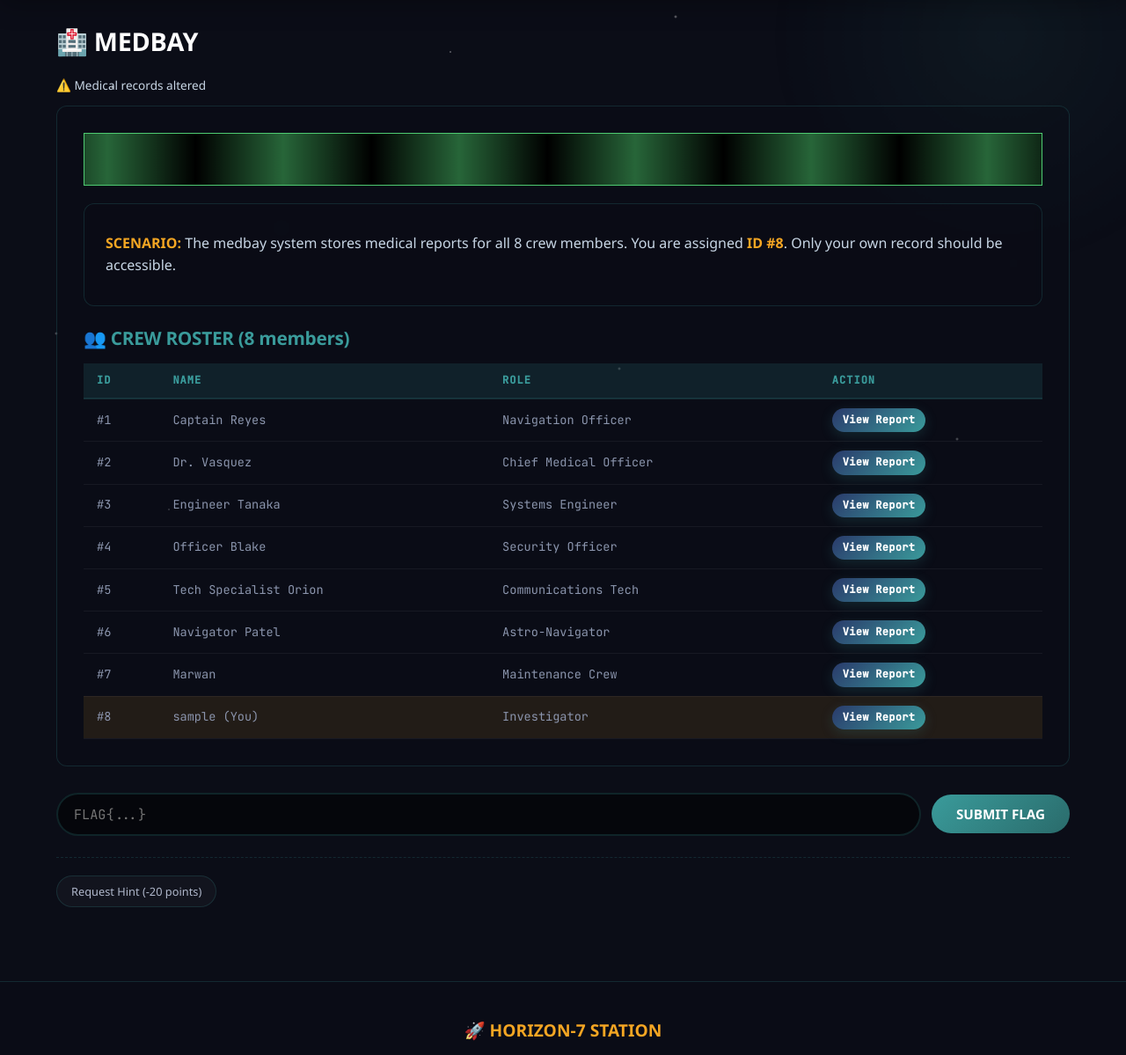
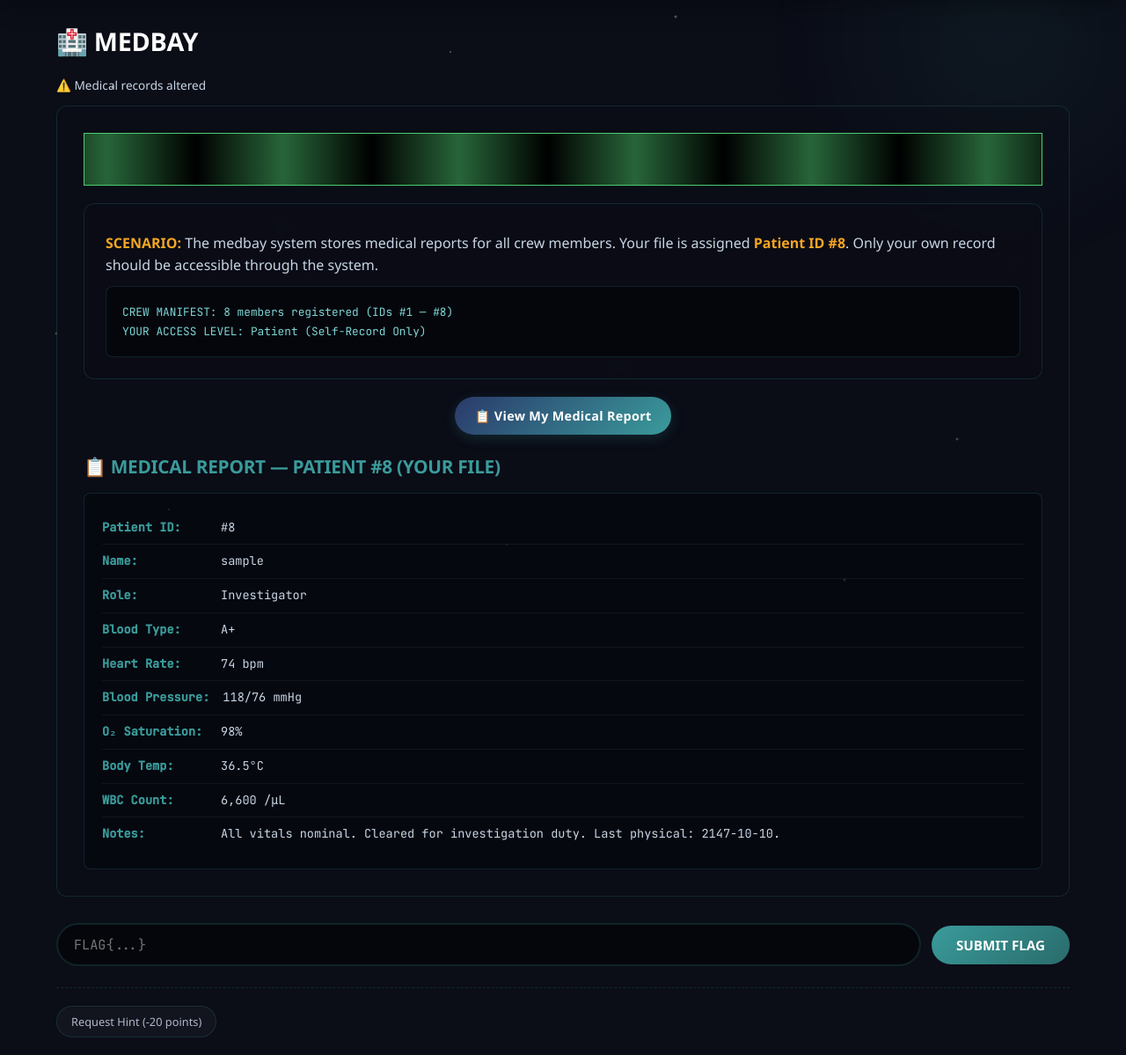
Before and after one commit to DioBrandostar/Among-Us-CTF, a Flask app: page /medbay in a window 1280 px wide. Shown: the part 61-1260 px from the top of the page at 88% size. Run offline with Flask 3, Linux system fonts and the light colour scheme; a user stored in the database is signed in; tables that the repository leaves empty hold one stand-in row (values such as "Sample post").

Commit message:
fixing rooms

```diff
--- a/impostor-hunt-ctf-final/app/routes/rooms/medbay.py
+++ b/impostor-hunt-ctf-final/app/routes/rooms/medbay.py
@@ -5,78 +5,128 @@ from flask_login import login_required, current_user
 medbay_bp = Blueprint('medbay', __name__)
 
 # Crew medical records — 8 total (7 crew + user at id=8)
-# IDs 2, 5, 7 have corrupted reports containing flag parts
+# IDs 2, 5, 7 have corrupted/abnormal data containing flag parts
 CREW_RECORDS = {
     1: {
         'name': 'Captain Reyes',
         'role': 'Navigation Officer',
         'blood_type': 'O+',
         'heart_rate': '72 bpm',
-        'status': 'HEALTHY',
-        'notes': 'No anomalies detected. Cleared for active duty.',
-        'corrupted': False,
+        'blood_pressure': '120/80 mmHg',
+        'oxygen_sat': '98%',
+        'body_temp': '36.6°C',
+        'white_blood_cells': '6,200 /μL',
+        'notes': 'All vitals nominal. Cleared for active duty. Last physical: 2147-09-28.',
+        'has_error': False,
+        'error_fields': [],
     },
     2: {
         'name': 'Dr. Vasquez',
         'role': 'Chief Medical Officer',
-        'blood_type': 'A-',
-        'heart_rate': '68 bpm',
-        'status': 'ABNORMAL',
-        'notes': 'Brain scan corrupted. Embedded data recovered: FLAG{idor',
-        'corrupted': True,
+        'blood_type': 'Z-',
+        'heart_rate': '312 bpm',
+        'blood_pressure': '290/180 mmHg',
+        'oxygen_sat': '14%',
+        'body_temp': '36.8°C',
+        'white_blood_cells': '5,800 /μL',
+        'notes': 'SYSTEM ERROR: Blood type "Z-" not recognized in database. Heart rate exceeds sensor maximum (250 bpm). Embedded fragment recovered from corrupted scan: FLAG{idor',
+        'has_error': True,
+        'error_fields': ['blood_type', 'heart_rate', 'blood_pressure', 'oxygen_sat'],
     },
     3: {
         'name': 'Engineer Tanaka',
         'role': 'Systems Engineer',
         'blood_type': 'B+',
         'heart_rate': '75 bpm',
-        'status': 'HEALTHY',
-        'notes': 'Minor radiation exposure within safe limits. Cleared.',
-        'corrupted': False,
+        'blood_pressure': '118/76 mmHg',
+        'oxygen_sat': '97%',
+        'body_temp': '36.5°C',
+        'white_blood_cells': '7,100 /μL',
+        'notes': 'Minor radiation exposure within safe limits (0.12 mSv). Cleared for engine maintenance. Noted: was near Reactor during sabotage window.',
+        'has_error': False,
+        'error_fields': [],
     },
     4: {
         'name': 'Officer Blake',
-        'role': 'Security Officer',
+        'role': 'Security Chief',
         'blood_type': 'AB+',
         'heart_rate': '80 bpm',
-        'status': 'HEALTHY',
-        'notes': 'Elevated stress hormones. Recommended for psych eval.',
-        'corrupted': False,
+        'blood_pressure': '130/85 mmHg',
+        'oxygen_sat': '99%',
+        'body_temp': '36.7°C',
+        'white_blood_cells': '5,500 /μL',
+        'notes': 'Elevated cortisol levels consistent with stress. Recommended for psych eval. Reported seeing M████ near electrical at 03:00.',
+        'has_error': False,
+        'error_fields': [],
     },
     5: {
         'name': 'Tech Specialist Orion',
         'role': 'Communications Tech',
-        'blood_type': 'O-',
-        'heart_rate': '65 bpm',
-        'status': 'ABNORMAL',
-        'notes': 'DNA scan file corrupted. Embedded data recovered: _body_',
-        'corrupted': True,
+        'blood_type': 'XX',
+        'heart_rate': '0 bpm',
+        'blood_pressure': '0/0 mmHg',
+        'oxygen_sat': '0%',
+        'body_temp': '-273.15°C',
+        'white_blood_cells': '0 /μL',
+        'notes': 'SYSTEM ERROR: All readings return NULL/zero. Sensor calibration failed. Possible hardware tamper. Corrupted data fragment found: _body_',
+        'has_error': True,
+        'error_fields': ['blood_type', 'heart_rate', 'blood_pressure', 'oxygen_sat', 'body_temp', 'white_blood_cells'],
     },
     6: {
         'name': 'Navigator Patel',
         'role': 'Astro-Navigator',
         'blood_type': 'A+',
         'heart_rate': '70 bpm',
-        'status': 'HEALTHY',
-        'notes': 'All vitals nominal. Sleep pattern irregular but non-critical.',
-        'corrupted': False,
+        'blood_pressure': '115/74 mmHg',
+        'oxygen_sat': '98%',
+        'body_temp': '36.4°C',
+        'white_blood_cells': '6,900 /μL',
+        'notes': 'All vitals nominal. Sleep pattern irregular but non-critical. Mentioned hearing strange noises from maintenance bay at night.',
+        'has_error': False,
+        'error_fields': [],
     },
     7: {
         'name': 'Marwan',
         'role': 'Maintenance Crew',
-        'blood_type': 'B-',
-        'heart_rate': '??? bpm',
-        'status': 'ABNORMAL',
-        'notes': 'Medical scan file corrupted. Embedded data recovered: reported}',
-        'corrupted': True,
+        'blood_type': 'QR+',
+        'heart_rate': '999 bpm',
+        'blood_pressure': 'ERR/ERR mmHg',
+        'oxygen_sat': '247%',
+        'body_temp': '89.3°C',
+        'white_blood_cells': '98,000 /μL',
+        'notes': 'CRITICAL SYSTEM ERROR: Blood type "QR+" does not exist in human database. O2 saturation exceeds 100% (impossible). Temperature incompatible with life. Record appears to have been manually altered. Corrupted data fragment recovered: reported}',
+        'has_error': True,
+        'error_fields': ['blood_type', 'heart_rate', 'blood_pressure', 'oxygen_sat', 'body_temp', 'white_blood_cells'],
     },
 }
 
 # Clean records shown when solved
-CLEAN_NOTES = {
-    2: 'Brain scan normal. No anomalies. Cleared for duty.',
-    5: 'DNA scan normal. All markers within expected range.',
-    7: 'Medical scan complete. All vitals within normal parameters.',
+CLEAN_RECORDS = {
+    2: {
+        'blood_type': 'A-',
+        'heart_rate': '68 bpm',
+        'blood_pressure': '122/78 mmHg',
+        'oxygen_sat': '97%',
+        'notes': 'Brain scan normal. No anomalies. Cleared for duty.',
+    },
+    5: {
+        'blood_type': 'O-',
+        'heart_rate': '65 bpm',
+        'blood_pressure': '110/70 mmHg',
+        'oxygen_sat': '99%',
+        'body_temp': '36.3°C',
+        'white_blood_cells': '6,400 /μL',
+        'notes': 'DNA scan normal. All markers within expected range.',
+    },
+    7: {
+        'blood_type': 'B-',
+        'heart_rate': '78 bpm',
+        'blood_pressure': '125/82 mmHg',
+        'oxygen_sat': '96%',
+        'body_temp': '36.9°C',
+        'white_blood_cells': '7,200 /μL',
+        'notes': 'Medical scan complete. All vitals within normal parameters.',
+    },
 }
 
 
@@ -98,16 +148,19 @@ def room():
             flash(result['message'], 'danger')
             return redirect(url_for('medbay.room'))
 
-    # Get which crew record to view
-    view_id = request.args.get('id', None, type=int)
+    # Get which crew record to view — defaults to 8 (user)
+    view_id = request.args.get('id', 8, type=int)
     viewed_record = None
 
-    if view_id and view_id in CREW_RECORDS:
+    if view_id in CREW_RECORDS:
         record = CREW_RECORDS[view_id].copy()
-        # If solved, replace corrupted notes with clean versions
-        if is_solved and view_id in CLEAN_NOTES:
-            record['notes'] = CLEAN_NOTES[view_id]
-            record['status'] = 'HEALTHY'
+        # If solved, replace corrupted data with clean versions
+        if is_solved and view_id in CLEAN_RECORDS:
+            clean = CLEAN_RECORDS[view_id]
+            for key, val in clean.items():
+                record[key] = val
+            record['has_error'] = False
+            record['error_fields'] = []
         viewed_record = record
         viewed_record['id'] = view_id
 
@@ -117,8 +170,13 @@ def room():
         'role': 'Investigator',
         'blood_type': 'A+',
         'heart_rate': '74 bpm',
-        'status': 'HEALTHY',
-        'notes': 'All vitals nominal. Cleared for investigation duty.',
+        'blood_pressure': '118/76 mmHg',
+        'oxygen_sat': '98%',
+        'body_temp': '36.5°C',
+        'white_blood_cells': '6,600 /μL',
+        'notes': 'All vitals nominal. Cleared for investigation duty. Last physical: 2147-10-10.',
+        'has_error': False,
+        'error_fields': [],
     }
 
     return render_template('rooms/medbay/room.html',
--- a/impostor-hunt-ctf-final/app/templates/rooms/cafeteria/room.html
+++ b/impostor-hunt-ctf-final/app/templates/rooms/cafeteria/room.html
@@ -35,7 +35,7 @@
                 </tr>
                 <tr>
                     <td>🍫 Snacks</td>
-                    <td>{% if is_solved %}FLAG{space_food_is_sus}{% else %}RkxBR3tzcGFjZV9mb29kX2lzX3N1c30={% endif %}</td>
+                    <td>{% if is_solved %}Meteor Munchies{% else %}RkxBR3tzcGFjZV9mb29kX2lzX3N1c30={% endif %}</td>
                 </tr>
                 <tr>
                     <td>🥤 Beverage</td>
--- a/impostor-hunt-ctf-final/app/templates/rooms/medbay/room.html
+++ b/impostor-hunt-ctf-final/app/templates/rooms/medbay/room.html
@@ -9,67 +9,70 @@
     </div>
 
     <div class="challenge-box">
-        <p><strong>SCENARIO:</strong> The medbay system stores medical reports for all 8 crew members. You are assigned <strong style="color:var(--amber);">ID #8</strong>. Only your own record should be accessible.</p>
+        <p><strong>SCENARIO:</strong> The medbay system stores medical reports for all crew members. Your file is assigned <strong style="color:var(--amber);">Patient ID #8</strong>. Only your own record should be accessible through the system.</p>
+        <pre style="font-size:0.8rem; margin-top:10px;">CREW MANIFEST: 8 members registered (IDs #1 — #8)
+YOUR ACCESS LEVEL: Patient (Self-Record Only)</pre>
     </div>
 
-    <!-- Crew roster -->
-    <div class="crew-roster">
-        <h3 style="color:var(--teal); margin-bottom:12px;">👥 CREW ROSTER ({{ 7 + 1 }} members)</h3>
-        <table class="menu-table">
-            <thead>
-                <tr>
-                    <th>ID</th>
-                    <th>Name</th>
-                    <th>Role</th>
-                    <th>Action</th>
-                </tr>
-            </thead>
-            <tbody>
-                {% for cid, rec in crew_records.items() %}
-                <tr>
-                    <td>#{{ cid }}</td>
-                    <td>{{ rec.name }}</td>
-                    <td>{{ rec.role }}</td>
-                    <td>
-                        <a href="{{ url_for('medbay.room', id=cid) }}" class="btn" style="padding:4px 12px; font-size:0.75rem;">View Report</a>
-                    </td>
-                </tr>
-                {% endfor %}
-                <tr style="background:rgba(245,166,35,0.1);">
-                    <td>#8</td>
-                    <td>{{ user_record.name }} (You)</td>
-                    <td>{{ user_record.role }}</td>
-                    <td>
-                        <a href="{{ url_for('medbay.room', id=8) }}" class="btn" style="padding:4px 12px; font-size:0.75rem;">View Report</a>
-                    </td>
-                </tr>
-            </tbody>
-        </table>
+    <div style="margin-top:15px; text-align:center;">
+        <a href="{{ url_for('medbay.room', id=8) }}" class="btn">📋 View My Medical Report</a>
     </div>
 
-    <!-- Viewed medical report -->
-    {% if viewed_record %}
+    <!-- Medical report display -->
+    {% if view_id == 8 %}
     <div class="medical-report" style="margin-top:20px;">
-        <h3 style="color:var(--teal); margin-bottom:12px;">📋 MEDICAL REPORT — ID #{{ view_id }}</h3>
-        <div class="report-card {% if viewed_record.corrupted and not is_solved %}corrupted{% endif %}">
-            <div class="report-row"><span class="report-label">Name:</span> <span>{{ viewed_record.name }}</span></div>
-            <div class="report-row"><span class="report-label">Role:</span> <span>{{ viewed_record.role }}</span></div>
-            <div class="report-row"><span class="report-label">Blood Type:</span> <span>{{ viewed_record.blood_type }}</span></div>
-            <div class="report-row"><span class="report-label">Heart Rate:</span> <span>{{ viewed_record.heart_rate }}</span></div>
-            <div class="report-row"><span class="report-label">Status:</span> <span style="color:{% if viewed_record.status == 'HEALTHY' %}var(--success){% else %}var(--coral){% endif %}; font-weight:700;">{{ viewed_record.status }}</span></div>
-            <div class="report-row"><span class="report-label">Notes:</span> <span>{{ viewed_record.notes }}</span></div>
-        </div>
-    </div>
-    {% elif view_id == 8 %}
-    <div class="medical-report" style="margin-top:20px;">
-        <h3 style="color:var(--teal); margin-bottom:12px;">📋 MEDICAL REPORT — ID #8 (YOUR FILE)</h3>
+        <h3 style="color:var(--teal); margin-bottom:12px;">📋 MEDICAL REPORT — PATIENT #8 (YOUR FILE)</h3>
         <div class="report-card">
+            <div class="report-row"><span class="report-label">Patient ID:</span> <span>#8</span></div>
             <div class="report-row"><span class="report-label">Name:</span> <span>{{ user_record.name }}</span></div>
             <div class="report-row"><span class="report-label">Role:</span> <span>{{ user_record.role }}</span></div>
             <div class="report-row"><span class="report-label">Blood Type:</span> <span>{{ user_record.blood_type }}</span></div>
             <div class="report-row"><span class="report-label">Heart Rate:</span> <span>{{ user_record.heart_rate }}</span></div>
-            <div class="report-row"><span class="report-label">Status:</span> <span style="color:var(--success); font-weight:700;">{{ user_record.status }}</span></div>
+            <div class="report-row"><span class="report-label">Blood Pressure:</span> <span>{{ user_record.blood_pressure }}</span></div>
+            <div class="report-row"><span class="report-label">O₂ Saturation:</span> <span>{{ user_record.oxygen_sat }}</span></div>
+            <div class="report-row"><span class="report-label">Body Temp:</span> <span>{{ user_record.body_temp }}</span></div>
+            <div class="report-row"><span class="report-label">WBC Count:</span> <span>{{ user_record.white_blood_cells }}</span></div>
             <div class="report-row"><span class="report-label">Notes:</span> <span>{{ user_record.notes }}</span></div>
+        </div>
+    </div>
+
+    {% elif viewed_record %}
+    <div class="medical-report" style="margin-top:20px;">
+        <h3 style="color:var(--teal); margin-bottom:12px;">📋 MEDICAL REPORT — PATIENT #{{ view_id }}</h3>
+        {% if viewed_record.has_error and not is_solved %}
+        <div class="report-error-banner">
+            ⚠️ SYSTEM WARNING: Data integrity check FAILED. One or more fields contain values outside expected parameters.
+        </div>
+        {% endif %}
+        <div class="report-card {% if viewed_record.has_error and not is_solved %}corrupted{% endif %}">
+            <div class="report-row"><span class="report-label">Patient ID:</span> <span>#{{ view_id }}</span></div>
+            <div class="report-row"><span class="report-label">Name:</span> <span>{{ viewed_record.name }}</span></div>
+            <div class="report-row"><span class="report-label">Role:</span> <span>{{ viewed_record.role }}</span></div>
+            <div class="report-row {% if 'blood_type' in viewed_record.error_fields and not is_solved %}field-error{% endif %}">
+                <span class="report-label">Blood Type:</span>
+                <span>{{ viewed_record.blood_type }}{% if 'blood_type' in viewed_record.error_fields and not is_solved %} <span class="field-err-tag">UNRECOGNIZED</span>{% endif %}</span>
+            </div>
+            <div class="report-row {% if 'heart_rate' in viewed_record.error_fields and not is_solved %}field-error{% endif %}">
+                <span class="report-label">Heart Rate:</span>
+                <span>{{ viewed_record.heart_rate }}{% if 'heart_rate' in viewed_record.error_fields and not is_solved %} <span class="field-err-tag">OUT OF RANGE</span>{% endif %}</span>
+            </div>
+            <div class="report-row {% if 'blood_pressure' in viewed_record.error_fields and not is_solved %}field-error{% endif %}">
+                <span class="report-label">Blood Pressure:</span>
+                <span>{{ viewed_record.blood_pressure }}{% if 'blood_pressure' in viewed_record.error_fields and not is_solved %} <span class="field-err-tag">CRITICAL</span>{% endif %}</span>
+            </div>
+            <div class="report-row {% if 'oxygen_sat' in viewed_record.error_fields and not is_solved %}field-error{% endif %}">
+                <span class="report-label">O₂ Saturation:</span>
+                <span>{{ viewed_record.oxygen_sat }}{% if 'oxygen_sat' in viewed_record.error_fields and not is_solved %} <span class="field-err-tag">IMPOSSIBLE</span>{% endif %}</span>
+            </div>
+            <div class="report-row {% if 'body_temp' in viewed_record.error_fields and not is_solved %}field-error{% endif %}">
+                <span class="report-label">Body Temp:</span>
+                <span>{{ viewed_record.body_temp }}{% if 'body_temp' in viewed_record.error_fields and not is_solved %} <span class="field-err-tag">LETHAL</span>{% endif %}</span>
+            </div>
+            <div class="report-row {% if 'white_blood_cells' in viewed_record.error_fields and not is_solved %}field-error{% endif %}">
+                <span class="report-label">WBC Count:</span>
+                <span>{{ viewed_record.white_blood_cells }}{% if 'white_blood_cells' in viewed_record.error_fields and not is_solved %} <span class="field-err-tag">ABNORMAL</span>{% endif %}</span>
+            </div>
+            <div class="report-row"><span class="report-label">Notes:</span> <span>{{ viewed_record.notes }}</span></div>
         </div>
     </div>
     {% endif %}
```
Also changed, not shown: impostor-hunt-ctf-final/app/static/css/main.css (+34 -0 lines), impostor-hunt-ctf-final/app/templates/rooms/communications/room.html (+4 -4 lines).
